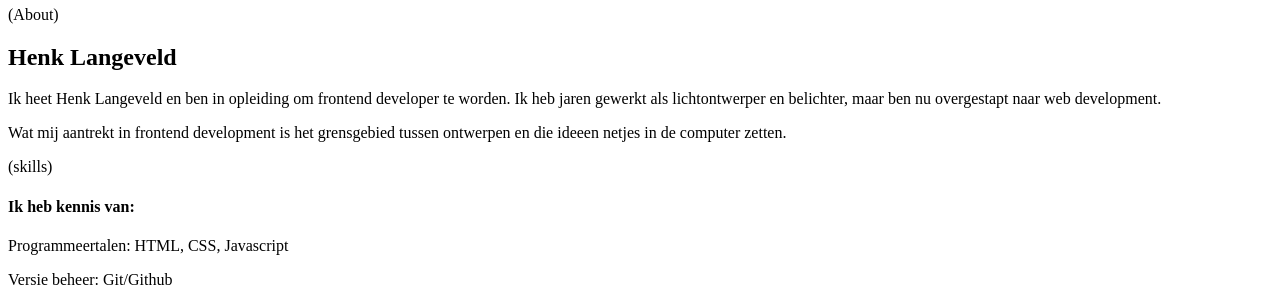
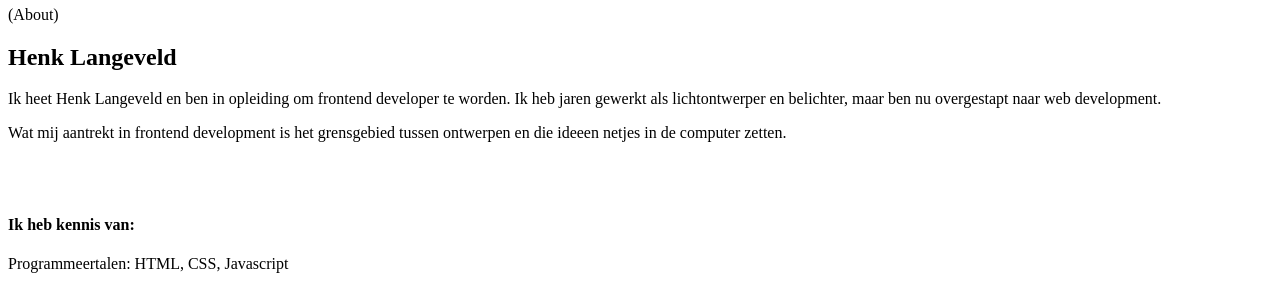
Before and after one commit to HenkLangeveld/NR-portfolio, a plain HTML site: page index.html in a window 1280 px wide. Shown: the part 463-752 px from the top of the page. Drawn offline with nearby package versions, Linux system fonts and the light colour scheme.

Commit message:
added some whitespace in about section

```diff
--- a/index.html
+++ b/index.html
@@ -42,9 +42,9 @@
           Wat mij aantrekt in frontend development is het grensgebied tussen ontwerpen en die ideeen netjes in de computer zetten.
         </p>
       </div>
+      <br><br>
 
       <div id="skills">
-        (skills)
         <h4>Ik heb kennis van:</h4>
         <p id="languages">
           Programmeertalen: HTML, CSS, Javascript
```
